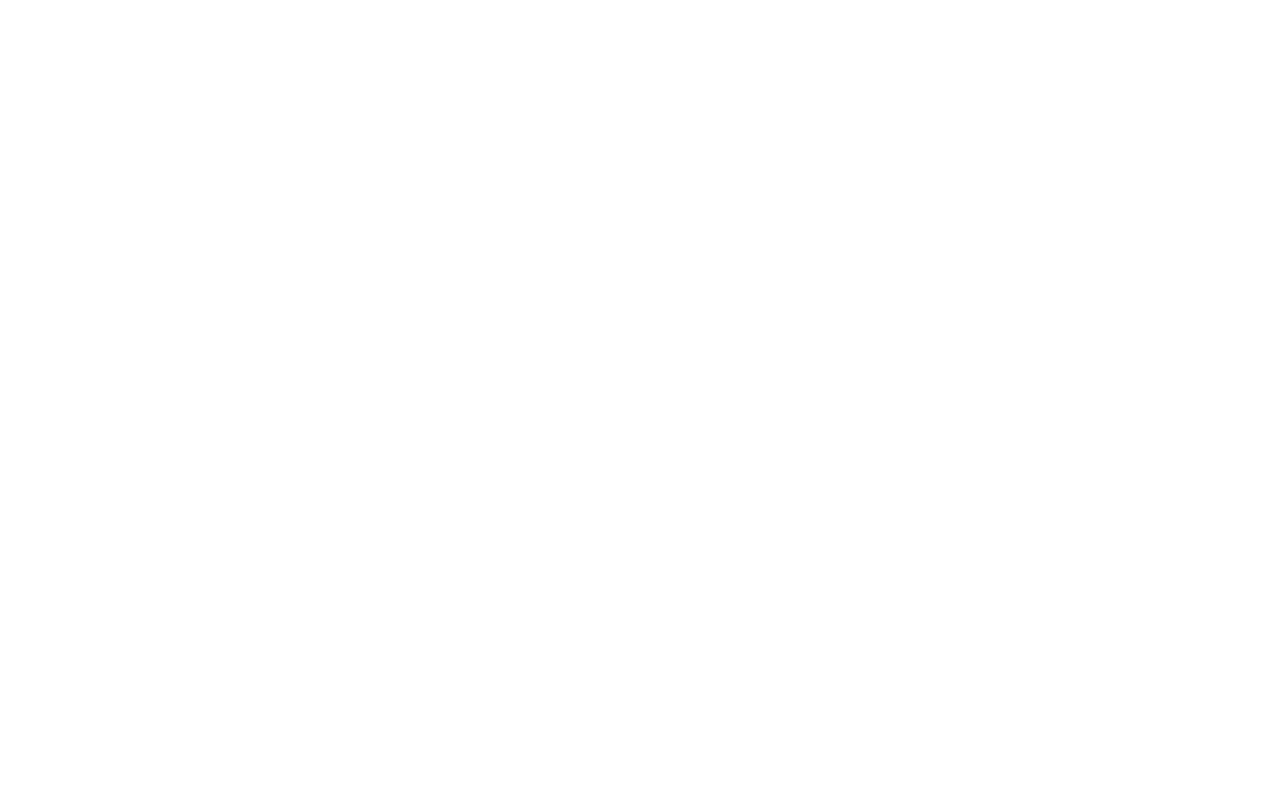
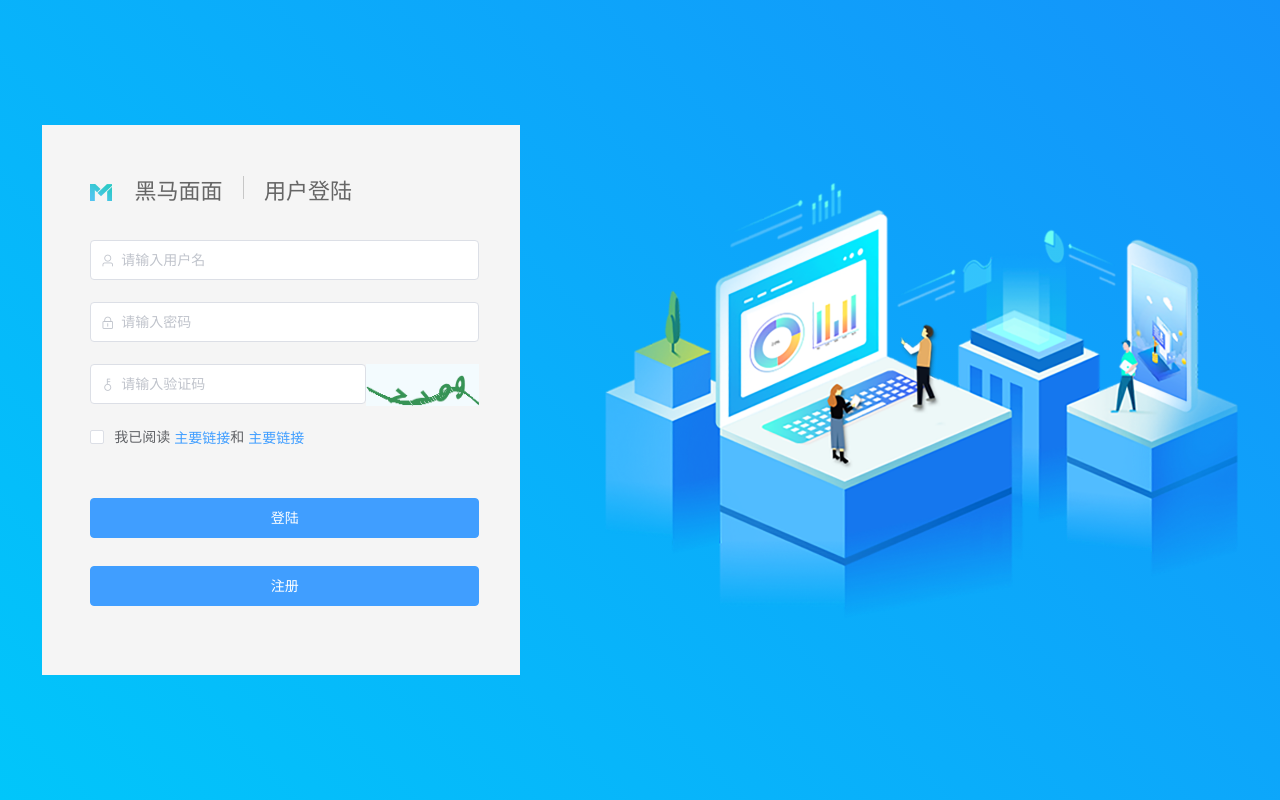
Before and after one commit to huanfengwuye/heima, a Vue app: page / in a window 1280 px wide. Built offline with nearby package versions, Linux system fonts and the light colour scheme.

Commit message:
login模块内容填充

```diff
--- a/src/router/index.js
+++ b/src/router/index.js
@@ -8,7 +8,7 @@ Vue.use(VueRouter)
 import login from '../views/login/login.vue'
 // 设置路由规则
 const routes=[{
-    path:'/login',
+    path:'/',
     component:login
 }]
 
--- a/src/style/base.css
+++ b/src/style/base.css
@@ -1,6 +1,75 @@
+/* 把我们所有标签的内外边距清零 */
+* {
+    margin: 0;
+    padding: 0;
+    /* css3盒子模型 */
+    box-sizing: border-box;
+}
+/* em 和 i 斜体的文字不倾斜 */
+em,
+i {
+    font-style: normal
+}
+/* 去掉li 的小圆点 */
+li {
+    list-style: none
+}
+
+img {
+    /* border 0 照顾低版本浏览器 如果 图片外面包含了链接会有边框的问题 */
+    border: 0;
+    /* 取消图片底侧有空白缝隙的问题 */
+    vertical-align: middle
+}
+
+button {
+    /* 当我们鼠标经过button 按钮的时候，鼠标变成小手 */
+    cursor: pointer
+}
+
+a {
+    color: #666;
+    text-decoration: none
+}
+
+a:hover {
+    color: #c81623
+}
+
+button,
+input {
+    /* "\5B8B\4F53" 就是宋体的意思 这样浏览器兼容性比较好 */
+    font-family: Microsoft YaHei, Heiti SC, tahoma, arial, Hiragino Sans GB, "\5B8B\4F53", sans-serif;
+    /* 默认有灰色边框我们需要手动去掉 */
+    border: 0;
+    outline: none;
+}
+
+body {
+    /* CSS3 抗锯齿形 让文字显示的更加清晰 */
+    -webkit-font-smoothing: antialiased;
+    background-color: #fff;
+    font: 12px/1.5 Microsoft YaHei, Heiti SC, tahoma, arial, Hiragino Sans GB, "\5B8B\4F53", sans-serif;
+    color: #666
+}
+
+.hide,
+.none {
+    display: none
+}
+/* 清除浮动 */
+.clearfix:after {
+    visibility: hidden;
+    clear: both;
+    display: block;
+    content: ".";
+    height: 0
+}
+
+.clearfix {
+    *zoom: 1
+}
 html,body{
     width: 100%;
     height: 100%;
-    margin: 0;
-    padding: 0;
 }
--- a/src/views/login/login.vue
+++ b/src/views/login/login.vue
@@ -1,12 +1,85 @@
 <template>
   <div class="login_warp">
-    <div class="login_box"></div>
+    <div class="login_box">
+      <div class="logo">
+        <img src="./images/logo.png" />
+        黑马面面
+        <span></span>
+        用户登陆
+      </div>
+      <el-form ref="lorginForm" :model="form" label-width="48px" class="login_form" :rules="rules">
+        <el-form-item prop="name">
+          <el-input v-model="form.name" placeholder="请输入用户名" prefix-icon="el-icon-user" clearable></el-input>
+        </el-form-item>
+        <el-form-item prop="password">
+          <el-input
+            v-model="form.password"
+            placeholder="请输入密码"
+            prefix-icon="el-icon-lock"
+            show-password
+          ></el-input>
+        </el-form-item>
+
+        <el-form-item prop="code">
+          <el-col :span="17">
+            <el-input v-model="form.code" placeholder="请输入验证码" prefix-icon="el-icon-key"></el-input>
+          </el-col>
+          <el-col :span="7">
+            <span class="login_code">
+              <img src="./images/login_code.png" alt />
+            </span>
+          </el-col>
+        </el-form-item>
+        <el-form-item prop='checked'>
+          <el-checkbox v-model="form.checked" class="login_agree">
+            我已阅读
+            <el-link type="primary">主要链接</el-link>和
+            <el-link type="primary">主要链接</el-link>
+          </el-checkbox>
+        </el-form-item>
+
+        <el-form-item>
+          <el-col :span="24">
+            <el-button type="primary" @click="onSubmit" style="width:100%;margin:28px 0">登陆</el-button>
+          </el-col>
+          <el-col :span="24">
+            <el-button type="primary" @click="onSubmit" style="width:100%">注册</el-button>
+          </el-col>
+        </el-form-item>
+      </el-form>
+    </div>
     <img src="../../assets/login_banner_ele.png" alt />
   </div>
 </template>
 
 <script>
-export default {};
+export default {
+  data() {
+    return {
+      form: {
+        name: "",
+        password: "",
+        code: "",
+        checked:false
+      },
+      rules: {
+        name: [{ required: true, message: "用户名不能为空", trigger: "blur" }],
+        password: [{ required: true, message: "密码不能为空", trigger: "blur" }],
+        code: [{ required: true, message: "验证码不能为空", trigger: "blur" }],
+        checked: [{ pattern:/true/, message: "验证码不能为空", trigger: "blur" }]
+      }
+    };
+  },
+  methods: {
+    onSubmit() {
+      this.$refs.lorginForm.validate(v=>{
+        if(v){
+          alert('全部通过')
+        }
+      })
+    }
+  }
+};
 </script>
 
 <style lang='less'>
@@ -25,6 +98,32 @@ export default {};
     width: 478px;
     height: 550px;
     background: rgba(245, 245, 245, 1);
+    padding-right: 41px;
+
+    .logo {
+      font-size: 22px;
+      margin: 50px 0 32px 0;
+      img {
+        margin: 0 16px 0 48px;
+      }
+      span {
+        display: inline-block;
+        width: 1px;
+        height: 23px;
+        background-color: #c7c7c7;
+        margin: 0 14px;
+      }
+    }
+    .login_code {
+      img {
+        width: 100%;
+        height: 42px;
+      }
+    }
+    .login_agree {
+      display: flex;
+      align-items: center;
+    }
   }
 }
 </style>
```
Also changed, not shown: src/views/login/images/login_code.png (added), src/views/login/images/logo.png (added).
